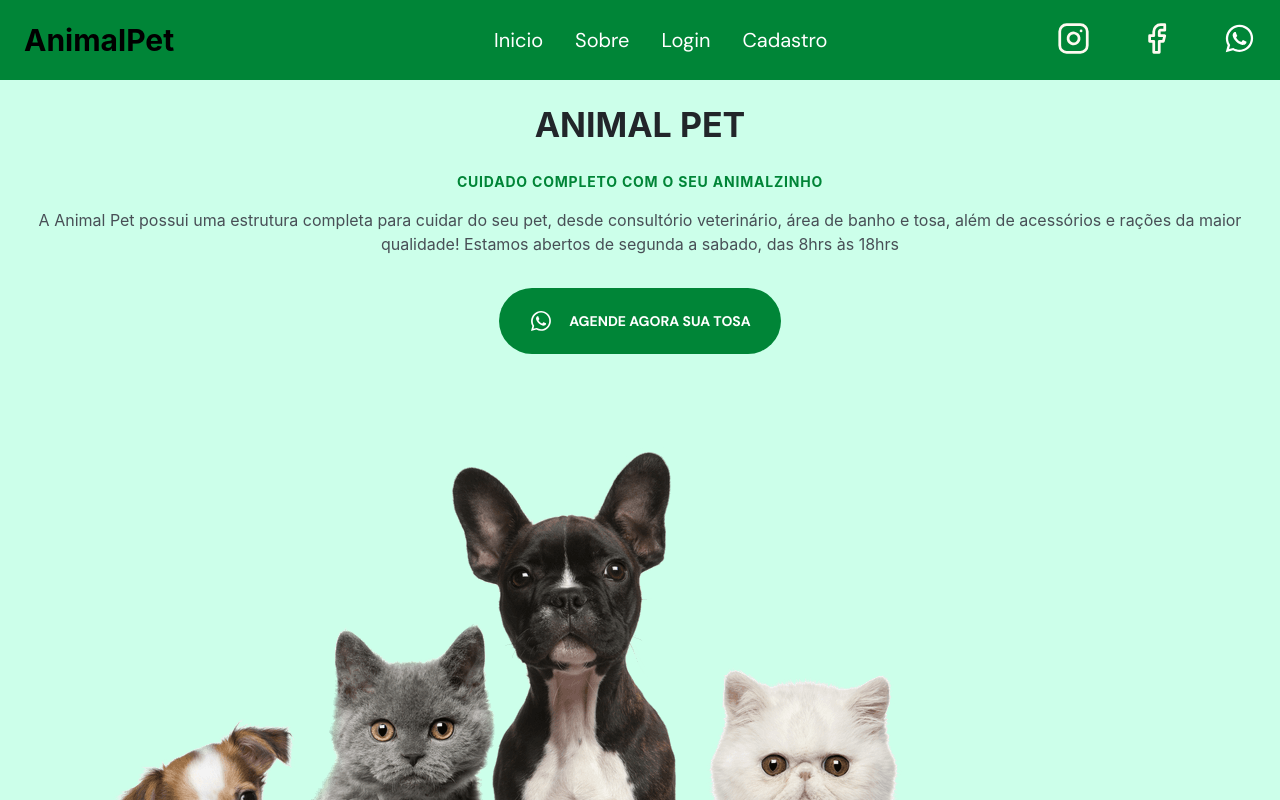
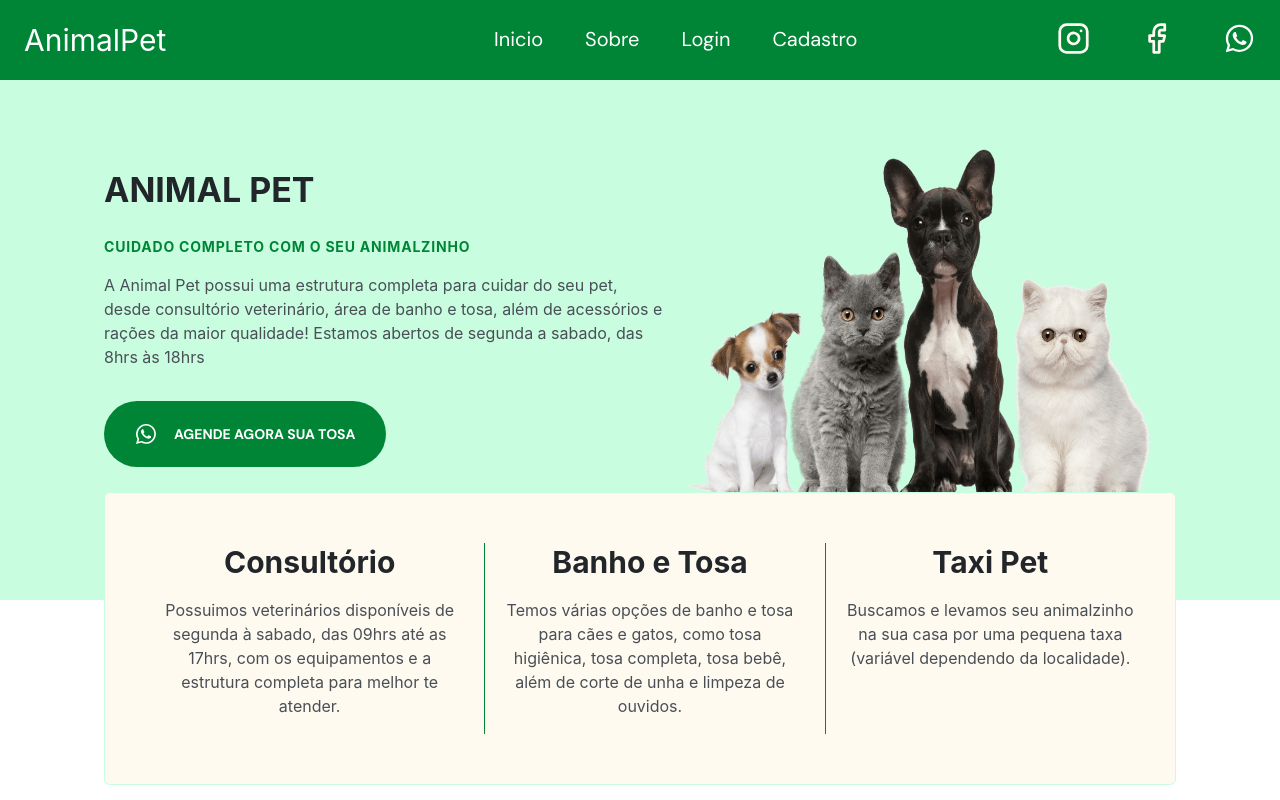
Before and after one commit to fernanda-rabacal/AnimalPet-Site, a React (Create React App) app: page /home in a window 1280 px wide. Shown: the top 800 px of the page. Built offline with nearby package versions, Linux system fonts and the light colour scheme.

Commit message:
Mudanças no nav e no home, deixo o home responsivo

```diff
--- a/package.json
+++ b/package.json
@@ -41,5 +41,5 @@
   "devDependencies": {
     "gh-pages": "^4.0.0"
   },
-  "homepage": "https://fernanda-rabacal.github.io/AnimalPet-Reactjs"
+  "homepage": "https://fernanda-rabacal.github.io/AnimalPet-Site"
 }
--- a/src/components/Nav/index.js
+++ b/src/components/Nav/index.js
@@ -37,20 +37,25 @@ export function Header(){
         </div>
       <div className='visible-menu'>
         <div className="nav-menu">
-          <Button value='Inicio'
+          <Button value='Inicio' className="menu-btn"
           onClick={()=>{
             closeMenu()
             changeRouteHome()
           }}/>
-          <Button value='Sobre'  onClick={() =>{
+          <Button value='Sobre'
+          className="menu-btn"
+            onClick={() =>{
             closeMenu()
             changeRouteAbout()
           } }/>
-          <Button value='Login' onClick={() => {
+          <Button value='Login'
+          className="menu-btn"
+          onClick={() => {
             closeMenu()
             changeRouteLogin()
             }}/>
           <Button value='Cadastro'
+          className="menu-btn"
           onClick={() =>{
             closeMenu()
             changeRouteRegister()
--- a/src/components/Nav/style.css
+++ b/src/components/Nav/style.css
@@ -1,4 +1,6 @@
 .nav-container {
+  position: absolute;
+  top: 0;
   z-index: 100;
   width: 100%;
   height: 10vh;
@@ -19,8 +21,7 @@
 
 .nav-logo {
   font-size: 3rem;
-  color: black;
-  font-weight: bold;
+  color: #fff;
 }
 
 .nav-menu, .close-menu, .social-links, .visible-menu {
@@ -86,11 +87,31 @@ body.menu-expanded .social-links
     display: flex;
     justify-content: space-between;
     align-items: center;
-    gap: 2rem;
+    gap: 3rem;
   }
 
   .nav-bar{
     width: 20%;
+  }
+
+  .menu-btn::after {
+    content: '';
+    width: 0;
+    height: .2rem;
+    background-color: #fff;
+
+    display: block;
+
+    position: relative;
+    bottom: -3.7rem;
+    left: -.5rem;
+
+    transition: width 0.2s;
+  }
+
+  .menu-btn:hover::after{
+    padding-inline: .8rem;
+    width: 100%;
   }
 
   .visible-menu{
--- a/src/global.css
+++ b/src/global.css
@@ -15,13 +15,12 @@
 
 
 body {
-  background-color: hsl(155, 100%, 90%);
   height: 100%;
   font-size: 1.6rem;
   box-sizing: border-box;
 
-
-  margin: 0;
+  margin-top: 15vh;
+  margin-inline: 0;
   scroll-behavior: smooth;
 
   overflow: overlay;
--- a/src/pages/Error/index.js
+++ b/src/pages/Error/index.js
@@ -1,7 +1,9 @@
+import {Header} from '../../components/Nav'
+
 export function Error(){
   return(
     <div>
-      Ih ala, burrão!
+      <Header/>
     </div>
   )
 
--- a/src/pages/Home/index.js
+++ b/src/pages/Home/index.js
@@ -11,7 +11,8 @@ export function Home(){
       <Header/>
 
       <div className='home-wrapper'>
-      <h1 className="home-title">ANIMAL PET</h1>
+        <div className="col-a">
+          <h1 className="home-title">ANIMAL PET</h1>
             <h4 className="home-h4">Cuidado completo com o seu animalzinho</h4>
             <p className="home-content">
               A Animal Pet possui uma estrutura completa para cuidar do seu pet, desde consultório veterinário, área de banho e tosa, além de acessórios e rações da maior qualidade! Estamos abertos de segunda a sabado, das 8hrs às 18hrs
@@ -20,17 +21,23 @@ export function Home(){
             <img src={Whatsapp} alt='whatsapp logo'/>
              <p>Agende agora Sua tosa</p>
             </button>
+          </div>
+          <div className="col-b">
+
             <img className="home-img" src={DogCat} alt="two cats and two dogs" />
+          </div>
             <section className="stats">
             <div className="stat">
-              <h3>+2.500</h3>
-              <p>Clientes</p>
-            </div><div className="stat">
-              <h3>+2.500</h3>
-              <p>Clientes</p>
-            </div><div className="stat">
-              <h3>+2.500</h3>
-              <p>Clientes</p>
+            <h3 className="stat-title">Consultório</h3>
+              <p className="stat-content">Possuimos veterinários disponíveis de segunda à sabado, das 09hrs até as 17hrs, com os equipamentos e a estrutura completa para melhor te atender.</p>
+            </div>
+            <div className="stat">
+            <h3 className="stat-title" >Banho e Tosa</h3>
+              <p className="stat-content">Temos várias opções de banho e tosa para cães e gatos, como tosa higiênica, tosa completa, tosa bebê, além de corte de unha e limpeza de ouvidos.</p>
+            </div>
+            <div className="stat">
+            <h3 className="stat-title">Taxi Pet</h3>
+              <p className="stat-content">Buscamos e levamos seu animalzinho na sua casa por uma pequena taxa (variável dependendo da localidade). </p>
             </div>
             </section>
       </div>
--- a/src/pages/Home/style.css
+++ b/src/pages/Home/style.css
@@ -2,7 +2,22 @@
   text-align: center;
 }
 
+.home-container::before{
+  content: "";
+  width: 100%;
+  height: 103rem ;
+  background-color: var(--brand-greenlight);
+  display: block;
+
+  position: absolute;
+  top: 0;
+  left:0;
+  z-index: -1;
+
+}
+
 .home-wrapper {
+  width: min(50rem, 100%);
   padding-inline: 2.4rem;
   box-sizing: border-box;
   margin-inline: auto;
@@ -65,17 +80,86 @@
 }
 
 .stats{
-  width: 100%;
-  padding-block: 4rem;
+  width: 90%;
+  padding-block: 5rem;
+  padding-inline: 4rem;
 
   margin-inline: auto;
 
   background-color: var(--brand-beige);
+  border: 1px solid var(--brand-greenlight);
 
+  box-sizing: border-box;
   display: flex;
   flex-direction: column;
   justify-content: center;
-  gap: 6rem;
+  gap: 3rem;
 
   border-radius: .6rem;
 }
+
+.stat-title {
+  font-size: 3rem;
+  color: var(--headline);
+  line-height: 130%;
+
+  margin-top: 0;
+  margin-bottom: .4rem ;
+}
+
+.stat-content {
+  color: var(--paragraph);
+  line-height: 150% ;
+  font-size: 1.6rem;
+}
+
+@media(min-width: 1024px){
+  .home-wrapper {
+    width: min(112rem, 100%);
+    display: grid;
+    grid-template-columns: 56rem 1fr;
+    grid-template-areas:
+    'A B'
+    'C C';
+  }
+
+  .home-container::before {
+    height: 60rem
+  }
+
+  .col-a {
+    grid-area: A
+  }
+  .col-b {
+    grid-area: B;
+  }
+
+  .home-container .col-a{
+    text-align: left;
+    align-self: center;
+  }
+
+  .home-button{
+    margin: 0;
+  }
+
+  .stats{
+    width: 100%;
+    grid-area: C;
+    display: flex;
+    flex-direction: row;
+
+  }
+  .home-img{
+    height: 37.2rem;
+  }
+
+  .stats .stat{
+    flex: 1;
+    padding-left: 2rem;
+  }
+  .stats .stat + .stat {
+    border-left: 1px solid var(--primary-color);
+
+  }
+}
```
